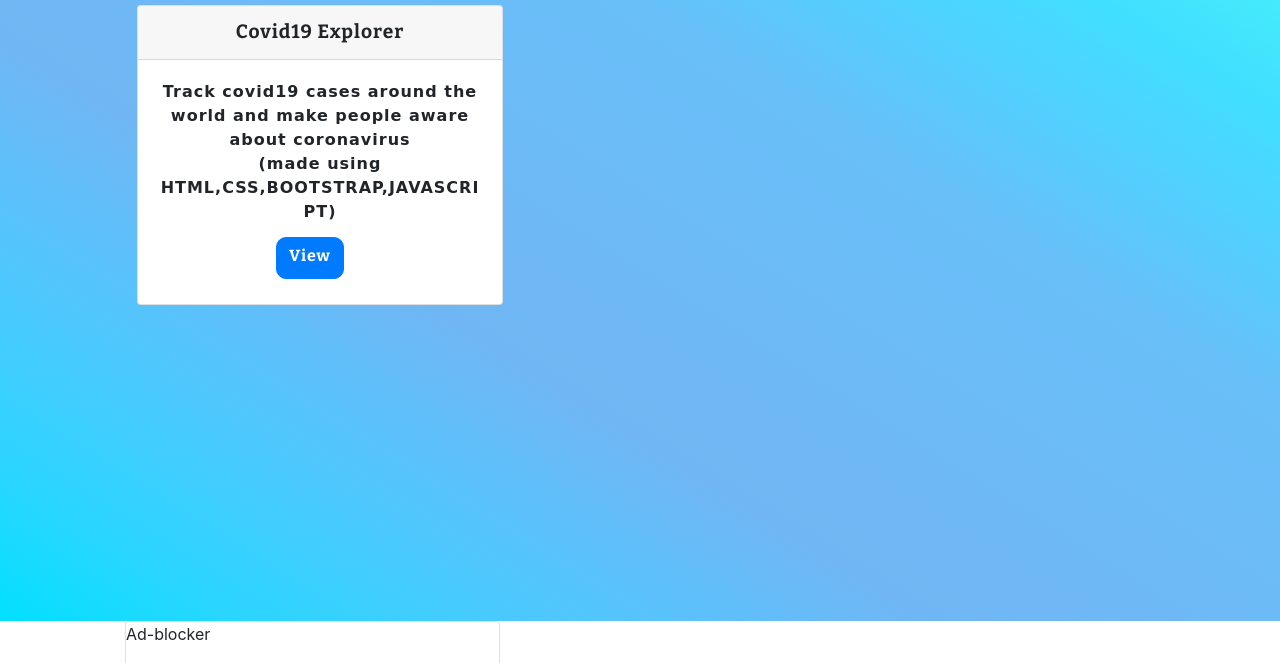
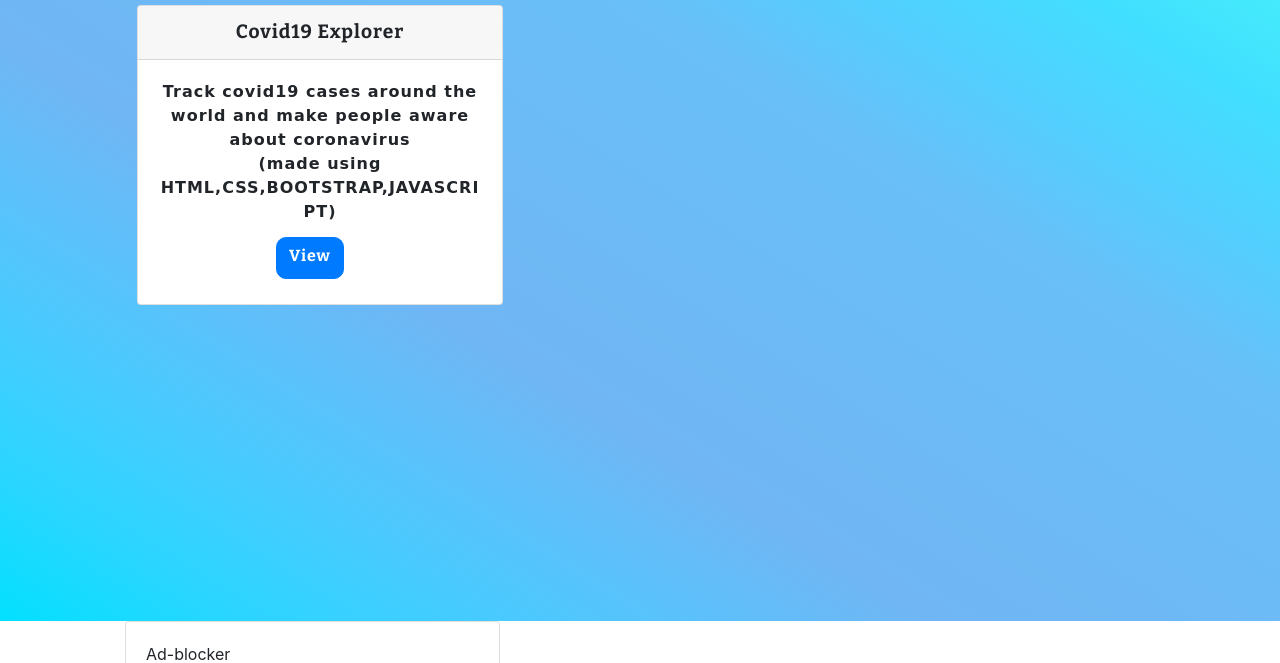
Before and after one commit to Raghav4199/raghav4199, a plain HTML site: page projects.html in a window 1280 px wide. Shown: the part 243-906 px from the top of the page. Drawn offline with nearby package versions, Linux system fonts and the light colour scheme; a web font is replaced by a local one.

Commit message:
Update projects.html

```diff
--- a/projects.html
+++ b/projects.html
@@ -64,7 +64,7 @@
  <div class="row">
          <div class="col-lg-6 col-sm-12">
            <div class="card">
-               <div class="Ad-blocker">Ad-blocker</div>
+               <div class="card-body">Ad-blocker</div>
 
              <div class="card-body">
                <div class="card-text"> ad-blocker  <br>                            (made using HTML,CSS,BOOTSTRAP,JAVASCRIPT) .</div>
```
